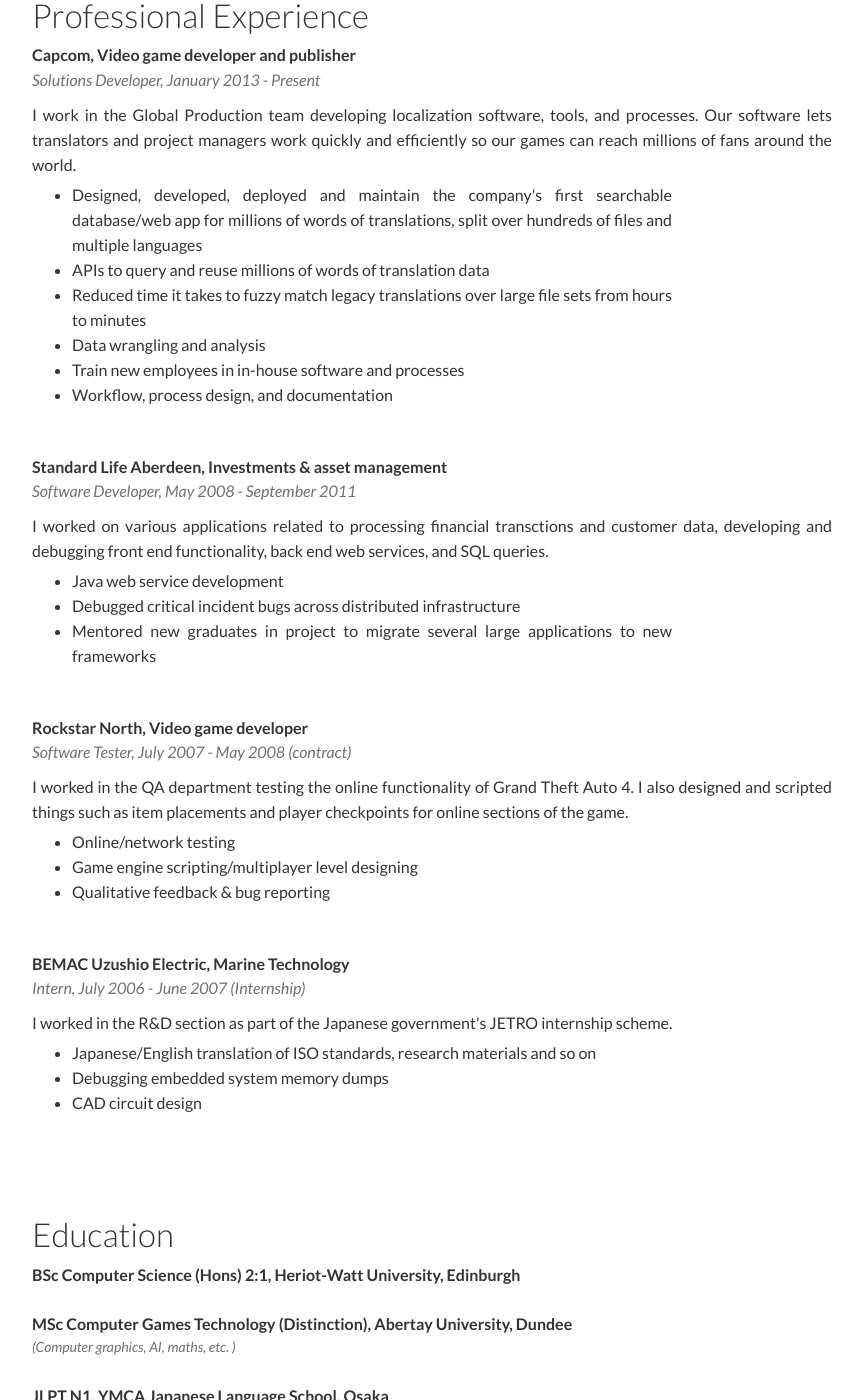
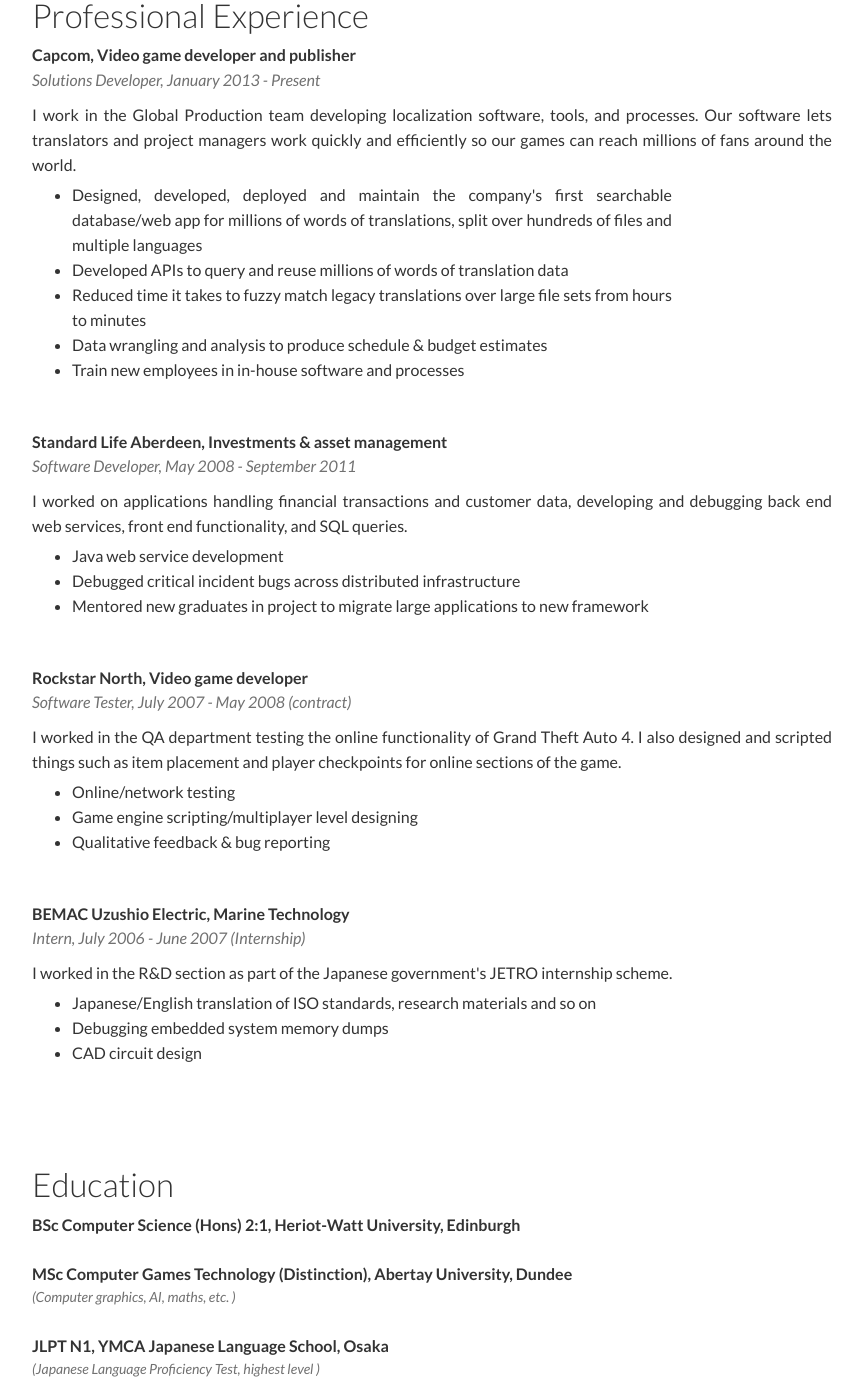
Before and after one commit to pekoto-zz/pekoto.github.io, a Jekyll site: the page built from index.md, in a window 1280 px wide and 1400 px high, scrolled down 3007 px. Shown: the whole window, without its empty margins (68-931 px from the left). Built offline with Jekyll 4.4.1, drawn with Linux system fonts in a browser that asks for light colours; some of the changed text lies outside the part shown.

Commit message:
Text tweaks

```diff
--- a/_data/experience.yml
+++ b/_data/experience.yml
@@ -8,11 +8,10 @@
     I work in the Global Production team developing localization software, tools, and processes. Our software lets translators and project managers work quickly and efficiently so our games can reach millions of fans around the world.
   achievements:
     - item: Designed, developed, deployed and maintain the company's first searchable database/web app for millions of words of translations, split over hundreds of files and multiple languages
-    - item: APIs to query and reuse millions of words of translation data
+    - item: Developed APIs to query and reuse millions of words of translation data
     - item: Reduced time it takes to fuzzy match legacy translations over large file sets from hours to minutes
-    - item: Data wrangling and analysis
+    - item: Data wrangling and analysis to produce schedule & budget estimates
     - item: Train new employees in in-house software and processes
-    - item: Workflow, process design, and documentation
 
 - company: Standard Life Aberdeen
   link: https://www.standardlifeaberdeen.com/
@@ -21,11 +20,11 @@
   company_logo: ../images/standard_life_logo.jpg
   company_summary: Investments & asset management
   description: | # this will include new lines to allow paragraphs
-    I worked on various applications related to processing financial transctions and customer data, developing and debugging front end functionality, back end web services, and SQL queries.
+    I worked on applications handling financial transactions and customer data, developing and debugging back end web services, front end functionality, and SQL queries.
   achievements:
     - item: Java web service development
     - item: Debugged critical incident bugs across distributed infrastructure
-    - item: Mentored new graduates in project to migrate several large applications to new frameworks
+    - item: Mentored new graduates in project to migrate large applications to new framework
 
 - company: Rockstar North
   link: http://www.rockstarnorth.com/
@@ -34,7 +33,7 @@
   company_logo: ../images/rockstar_north_logo.jpg
   company_summary: Video game developer
   description: | # this will include new lines to allow paragraphs
-    I worked in the QA department testing the online functionality of Grand Theft Auto 4. I also designed and scripted things such as item placements and player checkpoints for online sections of the game.
+    I worked in the QA department testing the online functionality of Grand Theft Auto 4. I also designed and scripted things such as item placement and player checkpoints for online sections of the game.
   achievements:
     - item: Online/network testing
     - item: Game engine scripting/multiplayer level designing
--- a/_data/machine-learning.yml
+++ b/_data/machine-learning.yml
@@ -20,7 +20,7 @@
   link: http://nbviewer.jupyter.org/github/pekoto/fast.ai/blob/master/Lesson3-notes%203%20%28Getting%20data%2C%20Kaggle%29.ipynb
   image: ../images/ml4.jpg
   description: | # this will include new lines to allow paragraphs
-    Kaggle data sets, recognizing images using the fast.ai framework.
+    Kaggle datasets, recognizing images using the fast.ai framework.
 
 - name: More CNNs
   link: http://nbviewer.jupyter.org/github/pekoto/fast.ai/blob/master/Lesson3-notes%204%20%28CNNs%29.ipynb
--- a/_includes/machine-learning.html
+++ b/_includes/machine-learning.html
@@ -4,7 +4,7 @@
       <p>
         Here are my notes and code samples related to the fast.ai machine learning course,
         complete with references from some other sources too.
-        Some people said they have found them helpful, so I thought I'd share them here.
+        Some people said they found them helpful, so I thought I'd share them here.
       </p>
 
       <div class="cards">
```
